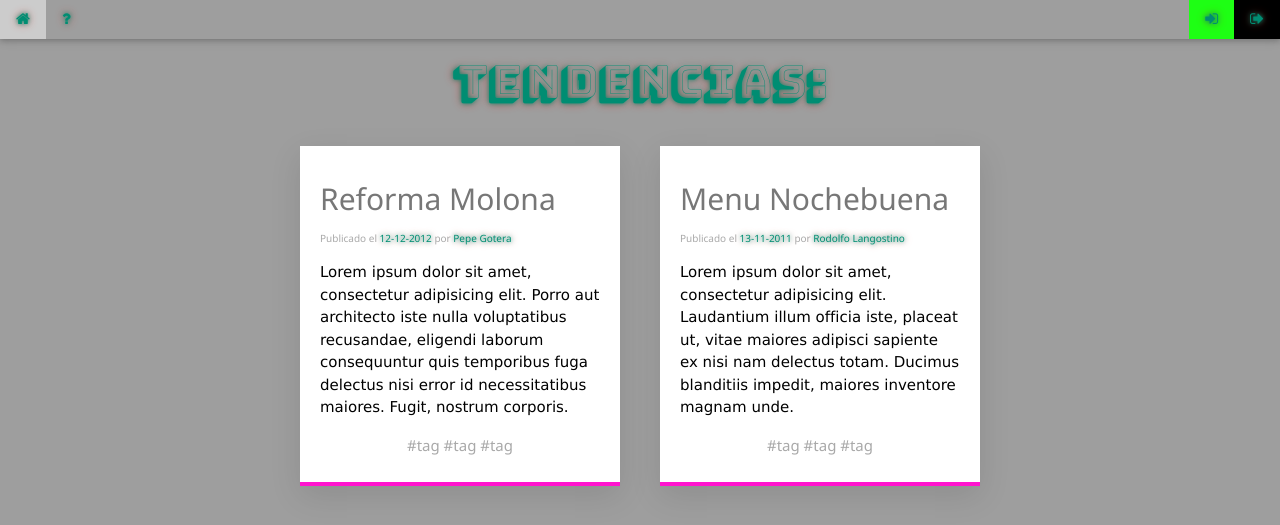
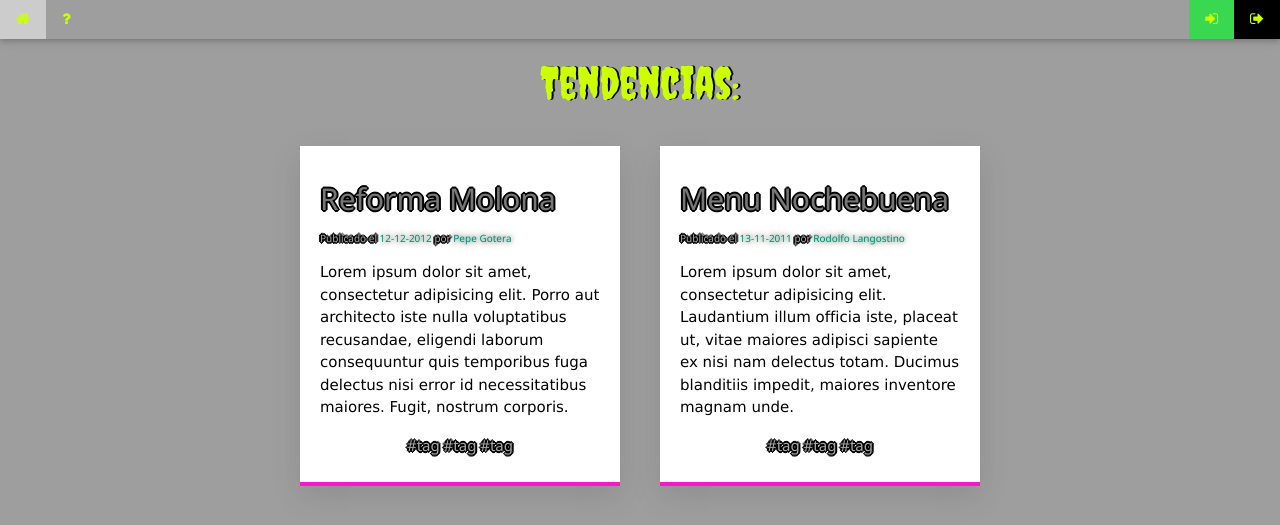
Before and after one commit to SrSato/proyecto_curso_python_2021, a Flask app: page / in a window 1280 px wide. Shown: the top 525 px of the page. Run offline with Flask 2, Linux system fonts and the light colour scheme; a user stored in the database is signed in.

Commit message:
cambios menores en el css

```diff
--- a/blog/__init__.py
+++ b/blog/__init__.py
@@ -10,7 +10,7 @@ app.config['SQLALCHEMY_DATABASE_URI'] = 'sqlite:///site.db'
 db = SQLAlchemy(app)
 bcrypt=Bcrypt(app)
 login_manager = LoginManager()
-login_manager.login_message="Por favor, inicie sesión para ver este contenido"
+login_manager.login_message = "Por favor, inicie sesión para ver este contenido"
 login_manager.init_app(app)
 login_manager.login_view = 'login'
 
--- a/blog/static/styles.css
+++ b/blog/static/styles.css
@@ -19,9 +19,18 @@ body{
 }
 
 h1{
-      font-family: 'Bungee Shade', cursive;
+      font-family: 'Creepster', cursive;
       font-size: 3rem;
       text-align: center;
+      color: var(--bg-card-fluoryellow);
+      text-shadow: 2px 0 0 black;
+}
+
+i{
+    color: var(--bg-card-fluoryellow);
+}
+.border-Text {
+    text-shadow: 2px 0 0 #000, -2px 0 0 #000, 0 2px 0 #000, 0 -2px 0 #000, 1px 1px #000, -1px -1px 0 #000, 1px -1px 0 #000, -1px 1px 0 #000;
 }
 
 .frontal{
@@ -81,7 +90,7 @@ h1{
 }
 
 .w3-green{
-  background: var(--bg-card-fluorgreen) !important;
+  background: var(--bg-card-green) !important;
 }
 
 .login{
@@ -96,7 +105,7 @@ h1{
 	100%{color: rgb(255,0,0);text-shadow: 1px 1px 2px black;text-shadow: 0px 0px 5px rgb(126,0,0),0px 0px 10px rgba(255,0,0,0)}
 }
 
-h1 , i, .frontal .card div h6 span{
+.frontal .card div h6 span{
 
 
 	animation-name: coloresTexto;
--- a/blog/templates/home.html
+++ b/blog/templates/home.html
@@ -4,12 +4,12 @@
 
     <div class="frontal">
       {% for post in posts%}
-        <div class="card fluoryellow">
+        <div class="card fluoryellow ">
           <div>
-            <h2>{{post.titulo}}</h2>
-            <h6>Publicado el <span>{{post.fecha}}</span> por <span>{{post.autor}}</span> </h6>
+            <h2 class="border-Text">{{post.titulo}}</h2>
+            <h6 class="border-Text">Publicado el <span>{{post.fecha}}</span> por <span>{{post.autor}}</span> </h6>
             <p>{{post.contenido}}</p>
-            <h5>#tag #tag #tag</h5>
+            <h5 class="border-Text">#tag #tag #tag</h5>
           </div>
         </div>
       {% endfor %}
--- a/blog/templates/layout.html
+++ b/blog/templates/layout.html
@@ -5,6 +5,7 @@
     <meta name="viewport" content="width=device-width, initial-scale=1">
     <link rel="stylesheet" href="https://www.w3schools.com/w3css/4/w3.css">
     <link href="https://fonts.googleapis.com/css2?family=Bungee+Shade&display=swap" rel="stylesheet">
+    <link href="https://fonts.googleapis.com/css2?family=Creepster&display=swap" rel="stylesheet">
     <link rel="stylesheet" href="{{url_for('static', filename='styles.css')}}">
     <link rel="stylesheet" href="https://cdnjs.cloudflare.com/ajax/libs/font-awesome/4.7.0/css/font-awesome.min.css">
 
--- a/blog/templates/login.html
+++ b/blog/templates/login.html
@@ -1,11 +1,12 @@
 {% extends "layout.html" %}
     {% block content %}
         <h1>Login:</h1>
-        <div class="w3-card-4 login">
+        <div class="frontal">
+          <div class="w3-card">
             <form method="POST" action="">
                 {{ form.hidden_tag() }}
                 <fieldset class="form-group">
-                    <legend class="border-bottom mb4">Registro</legend>
+                    <legend >Inicia sesión:</legend>
                     <div class="form-group">
                         {{ form.username(placeholder="Usuario", class="form-control form-control-lg") }}
                         {% if form.username.errors %}
@@ -29,5 +30,6 @@
                     {{form.submit()}}
                 </div>
             </form>
+          </div>
         </div>
     {% endblock %}
```
